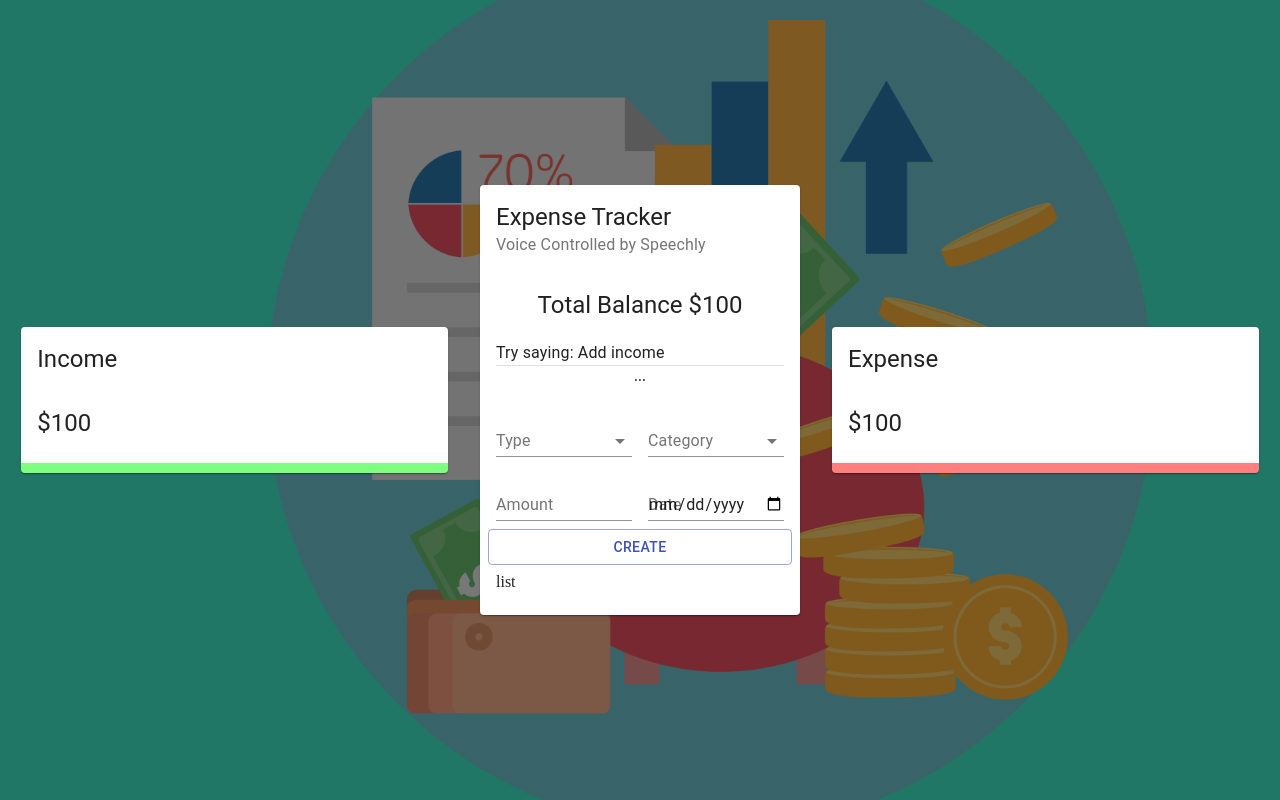
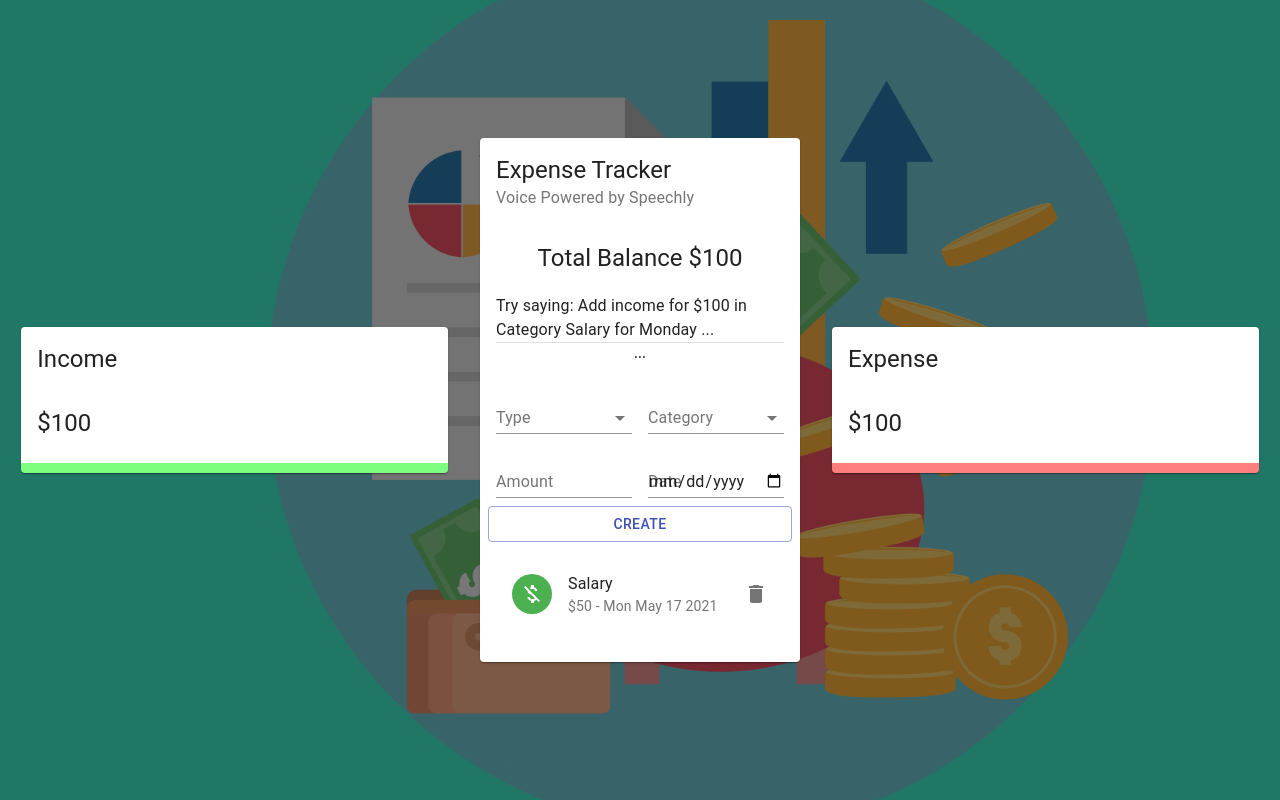
Before and after one commit to dhvaneshshah97/Speechly_Expense_Tracker_React, a React (Create React App) app: page / in a window 1280 px wide. Built offline with nearby package versions, Linux system fonts and the light colour scheme.

Commit message:
Add List Component

```diff
--- /dev/null
+++ b/src/components/Main/List/List.jsx
@@ -0,0 +1,38 @@
+import React from 'react';
+import { List as MUIList, ListItem, ListItemAvatar, ListItemText, Avatar, ListItemSecondaryAction, IconButton, Slide } from '@material-ui/core';
+import { Delete, MoneyOff } from '@material-ui/icons';
+
+import useStyles from './styles';
+
+
+const List = () => {
+    const classes = useStyles();
+
+    const transactions = [
+        { id: 1, type: 'Income', category: 'Salary', amount: 50, date: 'Mon May 17 2021' }
+    ];
+
+    return (
+        <MUIList dense={false} className={classes.list}>
+            {transactions.map((transaction) => (
+                <Slide direction="down" in mountOnEnter unmountOnExit key={transaction.id}>
+                    <ListItem>
+                        <ListItemAvatar>
+                            <Avatar className={transaction.type === 'Income' ? classes.avatarIncome : classes.avatarExpense}>
+                                <MoneyOff />
+                            </Avatar>
+                        </ListItemAvatar>
+                        <ListItemText primary={transaction.category} secondary={`$${transaction.amount} - ${transaction.date}`} />
+                        <ListItemSecondaryAction>
+                            <IconButton edge="end" aria-label="delete" onCLick="">
+                                <Delete />
+                            </IconButton>
+                        </ListItemSecondaryAction>
+                    </ListItem>
+                </Slide>
+            ))}
+        </MUIList>
+    );
+}
+
+export default List;
--- /dev/null
+++ b/src/components/Main/List/styles.js
@@ -0,0 +1,17 @@
+import { makeStyles } from '@material-ui/core/styles';
+import { red, green } from '@material-ui/core/colors';
+
+export default makeStyles((theme) => ({
+  avatarIncome: {
+    color: '#fff',
+    backgroundColor: green[500],
+  },
+  avatarExpense: {
+    color: theme.palette.getContrastText(red[500]),
+    backgroundColor: red[500],
+  },
+  list: {
+    maxHeight: '150px',
+    overflow: 'auto',
+  },
+}));
--- a/src/components/Main/Main.jsx
+++ b/src/components/Main/Main.jsx
@@ -2,17 +2,18 @@
 import { Card, CardHeader, CardContent, Typography, Grid, Divider } from '@material-ui/core';
 import useStyles from './styles';
 import Form from './Form/Form';
+import List from './List/List';
 
 const Main = () => {
     const classes = useStyles();
     return (
         <Card className={classes.root}>
-            <CardHeader title="Expense Tracker" subheader="Voice Controlled by Speechly" />
+            <CardHeader title="Expense Tracker" subheader="Voice Powered by Speechly" />
             <CardContent>
                 <Typography align="center" variant="h5">Total Balance $100</Typography>
                 <Typography variant="subtitle1" style={{ lineHeight: '1.5em', marginTop: '20px' }}>
-                    {/*  */}
-                    Try saying: Add income
+                    {/* InfoCard */}
+                    Try saying: Add income for $100 in Category Salary for Monday ...
                 </Typography>
                 <Divider />
                 <Form />
@@ -20,7 +21,7 @@
             <CardContent className={classes.cartContent} >
                 <Grid container spacing={2}>
                     <Grid item xs={12}>
-                        list
+                        <List />
                     </Grid>
                 </Grid>
             </CardContent>
```
